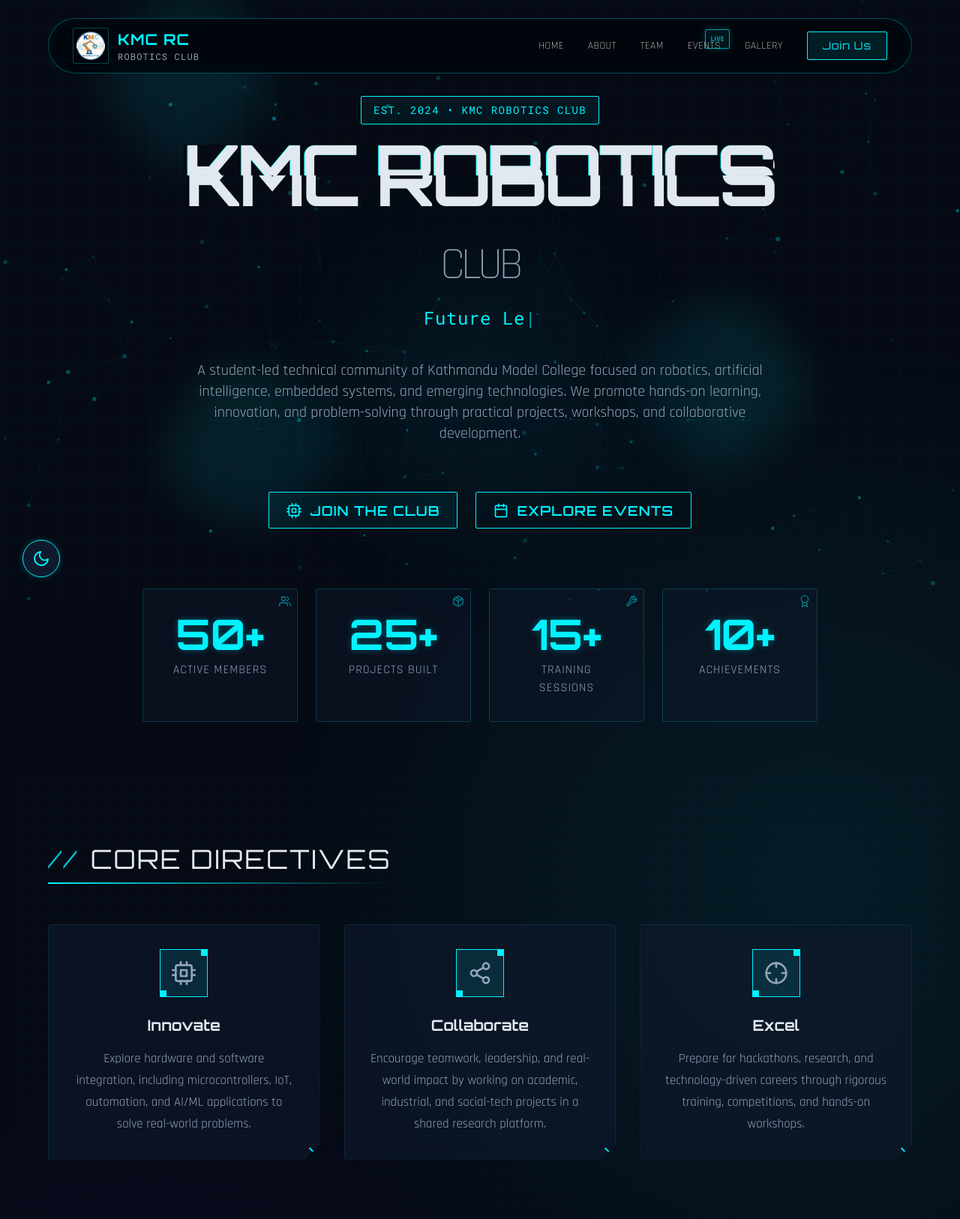
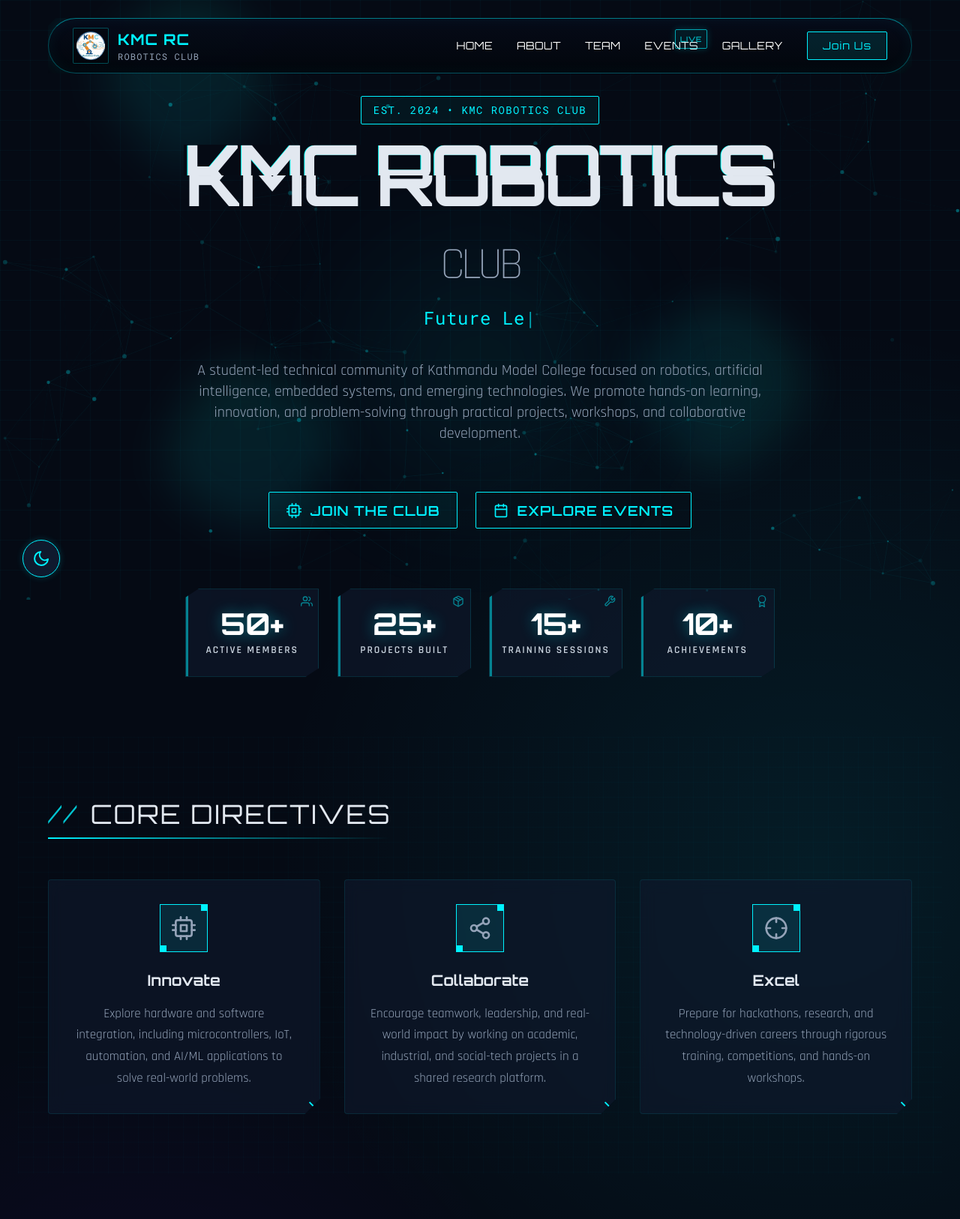
Before and after one commit to they-call-me-electronerd/KMC_Robotics_Club, a PHP site: page / in a window 1280 px wide. Shown: the top 1626 px of the page at 75% size. Run offline with PHP 8.4, Linux system fonts and the light colour scheme; some libraries are stand-ins or nearby versions.

Commit message:
refactor(club-styles.css): enhance navigation and stat card styles for improved aesthetics and functionality

```diff
--- a/css/club-styles.css
+++ b/css/club-styles.css
@@ -2,21 +2,21 @@
 
 /* Navigation Enhancements */
 .enhanced-nav {
-    background: rgba(2, 6, 12, 0.95) !important;
+    background: linear-gradient(180deg, rgba(6, 11, 25, 0.95) 0%, rgba(2, 6, 12, 0.98) 100%) !important;
     backdrop-filter: blur(20px) !important;
     -webkit-backdrop-filter: blur(20px) !important;
     border: 1px solid rgba(0, 242, 255, 0.3) !important;
+    border-top: 1px solid rgba(0, 242, 255, 0.5) !important;
     box-shadow: 0 10px 40px -10px rgba(0, 0, 0, 0.9),
-                0 0 20px rgba(0, 242, 255, 0.1),
+                0 0 20px rgba(0, 242, 255, 0.15),
                 inset 0 0 20px rgba(0, 242, 255, 0.05) !important;
     transition: all 0.3s cubic-bezier(0.645, 0.045, 0.355, 1);
 }
 
 .enhanced-nav:hover {
-    background: rgba(2, 6, 12, 0.98) !important;
-    border-color: rgba(0, 242, 255, 0.6) !important;
+    border-color: rgba(0, 242, 255, 0.8) !important;
     box-shadow: 0 15px 50px -10px rgba(0, 0, 0, 1),
-                0 0 25px rgba(0, 242, 255, 0.2),
+                0 0 30px rgba(0, 242, 255, 0.25),
                 inset 0 0 25px rgba(0, 242, 255, 0.1) !important;
 }
 
@@ -30,17 +30,20 @@
 
 .nav-link {
     position: relative;
-    transition: color 0.3s;
+    transition: all 0.3s ease;
     font-size: 0.95rem;
-    font-weight: 500;
-    font-family: 'Rajdhani', sans-serif;
-    letter-spacing: 1px;
+    font-weight: 300;
+    color: #ffffff;
+    font-family: 'Orbitron', sans-serif;
+    letter-spacing: 1.5px;
     text-transform: uppercase;
+    text-shadow: 0 0 2px rgba(0, 0, 0, 0.5);
 }
 
 .nav-link:hover,
 .nav-link.active {
     color: var(--accent);
+    text-shadow: 0 0 8px var(--accent-glow);
 }
 
 .nav-link::after {
@@ -49,7 +52,7 @@
     bottom: -4px;
     left: 0;
     width: 0;
-    height: 2px;
+    height: 1px;
     background: var(--accent);
     transition: width 0.3s;
     box-shadow: 0 0 5px var(--accent);
@@ -83,7 +86,8 @@
     color: var(--slate);
     transition: color 0.3s;
     display: block;
-    font-family: 'Rajdhani', sans-serif;
+    font-family: 'Orbitron', sans-serif;
+    letter-spacing: 1px;
     text-transform: uppercase;
     font-size: 1.1rem;
 }
@@ -163,45 +167,57 @@
 
 /* Stats Counter */
 .stat-card {
-    background: rgba(15, 26, 46, 0.4);
-    border: 1px solid rgba(0, 242, 255, 0.2);
-    border-radius: 4px;
-    padding: 2rem;
+    background: rgba(15, 26, 46, 0.6);
+    border: 1px solid rgba(0, 242, 255, 0.15);
+    border-radius: 0px; /* Tech look squared */
+    padding: 1.5rem 1rem; /* Compact padding */
     text-align: center;
-    transition: all 0.3s;
+    transition: all 0.3s cubic-bezier(0.4, 0, 0.2, 1);
     position: relative;
+    clip-path: polygon(10% 0, 100% 0, 100% 90%, 90% 100%, 0 100%, 0 10%); /* Sci-fi Shape */
 }
+
+/* Tech Corner Accents */
 .stat-card::before {
     content: '';
     position: absolute;
-    top: 0; left: 0; width: 100%; height: 2px;
-    background: linear-gradient(90deg, transparent, var(--accent), transparent);
-    opacity: 0; transition: opacity 0.3s;
+    top: 0; left: 0; width: 3px; height: 100%;
+    background: var(--accent);
+    opacity: 0.5;
+    transition: all 0.3s;
 }
 
 .stat-card:hover {
+    transform: translateY(-5px);
+    background: rgba(0, 242, 255, 0.1);
+    box-shadow: 0 10px 30px -10px rgba(0, 242, 255, 0.2);
     border-color: var(--accent);
-    background: rgba(0, 242, 255, 0.05);
-    box-shadow: 0 0 20px rgba(0, 242, 255, 0.1);
 }
-.stat-card:hover::before { opacity: 1; }
+
+.stat-card:hover::before {
+    background: #fff;
+    box-shadow: 0 0 10px var(--accent);
+    opacity: 1;
+}
 
 .stat-number {
-    font-size: 3.5rem;
+    font-size: 2.5rem; /* Reduced from 3.5rem */
     font-weight: 700;
-    color: var(--accent);
+    color: #fff;
     font-family: 'Orbitron', sans-serif;
-    line-height: 1;
-    text-shadow: 0 0 10px rgba(0, 242, 255, 0.3);
+    line-height: 1.1;
+    text-shadow: 0 0 20px rgba(0, 242, 255, 0.4);
+    margin-bottom: 0.2rem;
 }
 
 .stat-label {
-    font-size: 1rem;
-    color: var(--slate);
-    margin-top: 0.5rem;
+    font-size: 0.85rem; /* Reduced from 1rem */
+    color: #cbd5e0;
+    margin-top: 0.2rem;
     font-family: 'Rajdhani', sans-serif;
     text-transform: uppercase;
-    letter-spacing: 1px;
+    letter-spacing: 2px;
+    font-weight: 600;
 }
 
 /* Team Member Cards */
```
